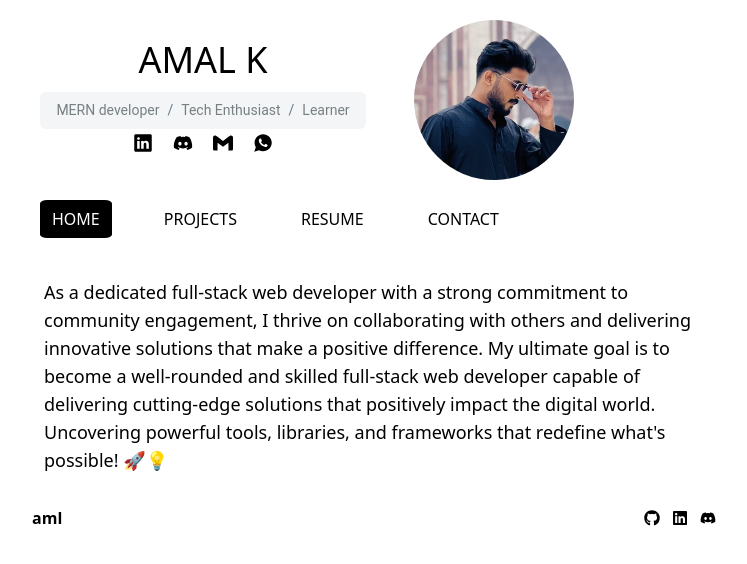
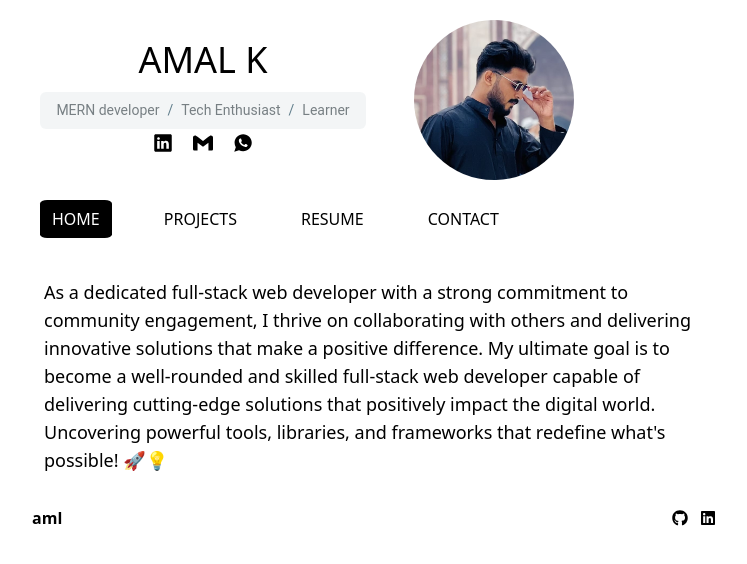
Before and after one commit to Amal1947/PortfolioNw, a React (Vite) app: page / in a window 1280 px wide. Shown: the top 564 px of the page, without its empty margins (266-1013 px from the left). Built offline with nearby package versions, Linux system fonts and the light colour scheme; a web font is replaced by a local one.

Commit message:
added small changes and added some my social media links

```diff
--- a/src/App.jsx
+++ b/src/App.jsx
@@ -63,10 +63,23 @@ function App() {
 
               </div>
               <div className="flex gap-5 justify-center flex mt-1">
-                <div><IoLogoLinkedin size={20}/></div>
-                <div><FaDiscord size={20} /></div>
-                <div><SiGmail size={20}/></div>
-                <div><IoLogoWhatsapp size={20}/></div>
+                <div> <a
+        href="https://www.linkedin.com/in/your-profile" // Replace with your LinkedIn profile link
+        target="_blank"
+        rel="noopener noreferrer"
+      >
+        <IoLogoLinkedin size={20} />
+      </a></div>
+
+                <div><a  href="https://mail.google.com/mail/?view=cm&fs=1&to=amalofficial999@gmail.com"target="_blank"><SiGmail size={20} /></a></div>
+             <div> <a
+        href="   https://wa.me/qr/TV7XDRZM2SIYO1 " // Replace with your LinkedIn profile link
+        target="_blank"
+        rel="noopener noreferrer"
+      >
+        <IoLogoWhatsapp size={20} />
+      </a></div>
+                {/* <div><IoLogoWhatsapp size={20}/></div> */}
               </div>
             </div>
             <div className="mt-5 flex w-40 h-40 text-white rounded-full bg-red-500 overflow-hidden">
@@ -181,20 +194,20 @@ function App() {
        <div className="w-full "><b>aml</b></div>
        <div className="justify-end gap-3 flex w-full">
        <div className="mt-1">
-  <a href="https://github.com/shahnap" target="_blank" rel="noopener noreferrer">
+  <a href="https://github.com/Amal1947" target="_blank" rel="noopener noreferrer">
     <FaGithub />
   </a>
 </div>
 <div className="mt-1">
-  <a href="https://www.linkedin.com/in/shahna-p-aba5a9288" target="_blank" rel="noopener noreferrer">
+  <a href="https://www.linkedin.com/in/shahna-p-aba5a92858" target="_blank" rel="noopener noreferrer">
     <FaLinkedin />
   </a>
 </div>
-<div className="mt-1">
+{/* <div className="mt-1">
   <a href="https://discord.com/users/shahnaumer" target="_blank" rel="noopener noreferrer">
     <FaDiscord />
   </a>
-</div>
+</div> */}
 
 
        </div>
--- a/src/Components/Resume.jsx
+++ b/src/Components/Resume.jsx
@@ -213,7 +213,7 @@ MERN Stack
   Achievement
 </div>
 <div className='text-xl  mb-2'>
-  Awarded <span className="font-semibold">Employee of the Month</span>
+  <span className="font-semibold">Employee of the Month -[MARCH-2024]</span>
 </div>
 
 
```
Also changed, not shown: 1 other file (tests, documents, lock files or other folders).
